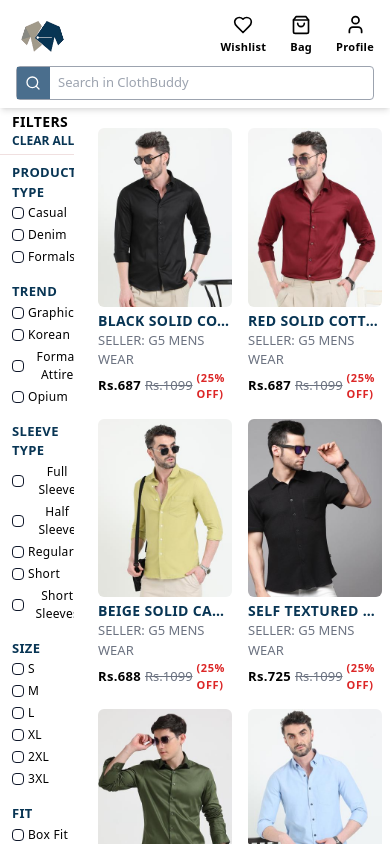
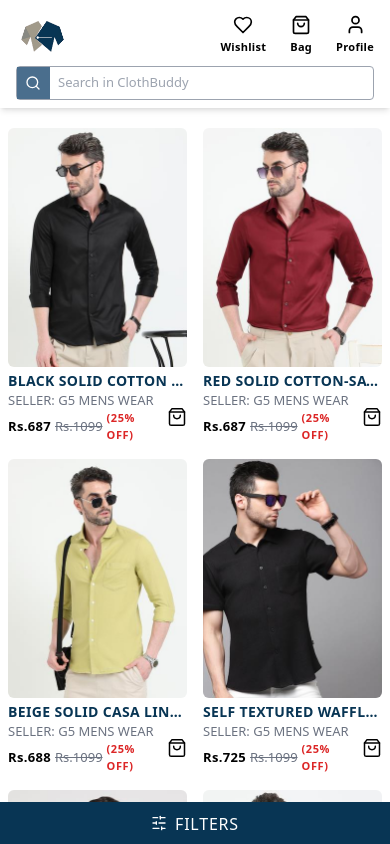
Before and after one commit to devSid-os/buyer-user-frontend2, a Next.js app: page /products in a window 390 px wide. Shown: the top 844 px of the page. Built offline with nearby package versions, Linux system fonts and the light colour scheme.

Commit message:
filters section made responsive

```diff
--- a/app/products/page.tsx
+++ b/app/products/page.tsx
@@ -1,162 +1,3 @@
-// 'use client';
-// import { Checkbox } from "@/components/ui/checkbox";
-// import { useEffect, useState } from 'react';
-// import { Suspense } from "react";
-// import { useMediaQuery } from 'react-responsive';
-// import { productList } from '@/constants/productData';
-// import { ScrollArea } from "@/components/ui/scroll-area";
-// import Products from "./Products";
-// import { usePathname, useRouter, useSearchParams } from "next/navigation";
-
-// const productFilters = [
-//   { name: 'Product Type', availableFilters: ['Casual', 'Denim', 'Formals'] },
-//   { name: 'Trend', availableFilters: ['Graphics', 'Korean', 'Formal Attire', 'Opium'] },
-//   { name: 'Sleeve Type', availableFilters: ['Full Sleeve', 'Half Sleeve', 'Regular', 'Short', 'Short Sleeves'] },
-//   { name: 'Size', availableFilters: ['S', 'M', 'L', 'XL', '2XL', '3XL'] },
-//   { name: 'Fit', availableFilters: ['Box Fit', 'Loose Fit', 'Oversized', 'Printed'] },
-//   { name: 'Color', availableFilters: ['Black', 'White', 'Blue', 'Red', 'Green', 'Yellow', 'Grey', 'Brown', 'Purple', 'Orange'] },
-// ];
-
-// export default function Men() {
-//   const router = useRouter();
-//   const pathname = usePathname();
-//   const searchParams = useSearchParams();
-//   const isSmallScreen = useMediaQuery({ query: '(max-width: 768px)' });
-
-//   const [selectedFilters, setSelectedFilters] = useState<{ [key: string]: string[] }>({});
-//   const [showApply, setShowApply] = useState<{ [key: string]: boolean }>({});
-
-//   // Convert spaces to underscores for storage & URL
-//   const formatForStorage = (text: string) => text.replace(/\s+/g, '_').toLowerCase();
-
-//   // Convert back to normal display format
-//   const formatForDisplay = (text: string) => text.replace(/_/g, ' ');
-
-//   useEffect(() => {
-//     const params = new URLSearchParams(searchParams.toString());
-//     let filters: { [key: string]: string[] } = {};
-
-//     productFilters.forEach(({ name }) => {
-//       const formattedCategory = formatForStorage(name);
-//       const paramValue = params.get(formattedCategory);
-//       if (paramValue) {
-//         filters[formattedCategory] = paramValue.split(','); // Convert URL string back to array
-//       }
-//     });
-
-//     setSelectedFilters(filters);
-//   }, [searchParams]);
-
-//   // Handle checkbox selection
-//   const handleCheckboxChange = (category: string, option: string) => {
-//     const formattedCategory = formatForStorage(category);
-
-//     setSelectedFilters((prevFilters) => {
-//       const selectedOptions = prevFilters[formattedCategory] || [];
-//       const updatedOptions = selectedOptions.includes(option)
-//         ? selectedOptions.filter((item) => item !== option)
-//         : [...selectedOptions, option];
-
-//       setShowApply((prev) => ({
-//         ...prev,
-//         [formattedCategory]: updatedOptions.length > 0,
-//       }));
-
-//       return { ...prevFilters, [formattedCategory]: updatedOptions };
-//     });
-//   };
-
-//   // Apply filters by updating the URL and making an API call
-//   const applyFilters = (category: string) => {
-//     const formattedCategory = formatForStorage(category);
-//     const params = new URLSearchParams(searchParams.toString());
-
-//     if (selectedFilters[formattedCategory]?.length) {
-//       params.set(formattedCategory, selectedFilters[formattedCategory].join(','));
-//     } else {
-//       params.delete(formattedCategory);
-//     }
-
-//     router.push(`${pathname}?${params.toString()}`, { scroll: false });
-
-//     setShowApply({});
-//   };
-
-//   return (
-//     <Suspense fallback={<div>Loading...</div>}>
-
-//       <div className="sm:px-auto mx-auto mt-28 pb-4 text-black md:mt-16">
-//         <div className="relative flex items-stretch gap-3">
-//           <div className="sticky top-20 left-0 h-[calc(100vh-5rem)] overflow-auto w-[20%]">
-//             <ScrollArea className="h-full pr-1">
-//               <div className="flex flex-col">
-//                 <div className='px-3 flex flex-wrap justify-between items-center'>
-//                   <p className='font-bold tracking-wide text-sm'>FILTERS</p>
-//                   <button
-//                     className='text-[#083554] text-[12px] font-semibold hover:text-[#4a6e8d]'
-//                     type="button"
-//                     onClick={() => {
-//                       setSelectedFilters({});
-//                       setShowApply({});
-//                       router.push(pathname, { scroll: false });
-//                     }}
-//                   >
-//                     CLEAR ALL
-//                   </button>
-//                 </div>
-
-//                 <div className='mt-1 border-r border-t border-b border-[#f0e0e0]'>
-//                   {productFilters.map((item, index) => {
-//                     const formattedCategory = formatForStorage(item.name); // Convert for storage
-
-//                     return (
-//                       <div className='p-2 px-3' key={index}>
-//                         <div className='flex justify-between'>
-//                           <p className='text-[13px] text-[#083554] tracking-wide font-semibold'>
-//                             {formatForDisplay(item.name).toUpperCase()} {/* Convert back for UI */}
-//                           </p>
-
-//                           {/* Show "Apply" button only if filters exist */}
-//                           {showApply[formattedCategory] && (
-//                             <button
-//                               className='rounded-sm tracking-wide font-semibold text-[10px] bg-[#083554] text-white px-2 py-1 hover:bg-[#4a6e8d] transition-all'
-//                               type="button"
-//                               onClick={() => applyFilters(item.name)}
-//                             >
-//                               APPLY
-//                             </button>
-//                           )}
-//                         </div>
-
-//                         <div className="flex flex-col gap-1 items-start mt-[2px]">
-//                           {item.availableFilters.map((filter, i) => (
-//                             <div className="flex gap-1 items-center" key={i}>
-//                               <Checkbox
-//                                 checked={selectedFilters[formattedCategory]?.includes(filter) || false}
-//                                 onCheckedChange={() => handleCheckboxChange(item.name, filter)}
-//                                 className="data-[state=checked]:bg-[#083554] h-3 w-3 before:w-1.5 before:h-1.5"
-//                               />
-//                               <button onClick={() => handleCheckboxChange(item.name, filter)} type="button" className="cursor-pointer tracking-wide text-[12px]">{filter}</button>
-//                             </div>
-//                           ))}
-//                         </div>
-//                       </div>
-//                     );
-//                   })}
-//                 </div>
-//               </div>
-//             </ScrollArea>
-//           </div>
-
-//           <div className="flex-1 w-full py-4">
-//             <Products products={productList} />
-//           </div>
-//         </div>
-//       </div>
-//     </Suspense>
-//   );
-// }
-
 "use client";
 import { Checkbox } from "@/components/ui/checkbox";
 import { useEffect, useState, Suspense } from "react";
@@ -165,6 +6,7 @@ import { productList } from "@/constants/productData";
 import { ScrollArea } from "@/components/ui/scroll-area";
 import Products from "./Products";
 import { usePathname, useRouter } from "next/navigation";
+import { SlidersHorizontal } from "lucide-react";
 
 const productFilters = [
   { name: "Product Type", availableFilters: ["Casual", "Denim", "Formals"] },
@@ -179,18 +21,16 @@ export default function Men() {
   const router = useRouter();
   const pathname = usePathname();
   const isSmallScreen = useMediaQuery({ query: "(max-width: 768px)" });
+  const [showMobileMenu, setShowMobileMenu] = useState(false)
+  const [selectedMobileFilter, setselectedMobileFilter] = useState<any>(productFilters[0]);
+  const [selectedFilters, setSelectedFilters] = useState<{ [key: string]: string[] }>({});
+  const [hasChanges, setHasChanges] = useState(false);
 
-  const [selectedFilters, setSelectedFilters] = useState<{ [key: string]: string[] }>({});
-  const [showApply, setShowApply] = useState<{ [key: string]: boolean }>({});
-
-  // Convert spaces to underscores for storage & URL
   const formatForStorage = (text: string) => text.replace(/\s+/g, "_").toLowerCase();
-
-  // Convert back to normal display format
   const formatForDisplay = (text: string) => text.replace(/_/g, " ");
 
+
   useEffect(() => {
-    // Read query params manually from window.location
     const params = new URLSearchParams(window.location.search);
     let filters: { [key: string]: string[] } = {};
 
@@ -198,55 +38,46 @@ export default function Men() {
       const formattedCategory = formatForStorage(name);
       const paramValue = params.get(formattedCategory);
       if (paramValue) {
-        filters[formattedCategory] = paramValue.split(","); // Convert URL string back to array
+        filters[formattedCategory] = paramValue.split(",");
       }
     });
 
     setSelectedFilters(filters);
   }, []);
 
-  // Handle checkbox selection
   const handleCheckboxChange = (category: string, option: string) => {
     const formattedCategory = formatForStorage(category);
-
     setSelectedFilters((prevFilters) => {
       const selectedOptions = prevFilters[formattedCategory] || [];
       const updatedOptions = selectedOptions.includes(option)
         ? selectedOptions.filter((item) => item !== option)
         : [...selectedOptions, option];
-
-      setShowApply((prev) => ({
-        ...prev,
-        [formattedCategory]: updatedOptions.length > 0,
-      }));
-
+      setHasChanges(true);
       return { ...prevFilters, [formattedCategory]: updatedOptions };
     });
   };
 
-  // Apply filters by updating the URL and making an API call
-  const applyFilters = (category: string) => {
-    const formattedCategory = formatForStorage(category);
-    const params = new URLSearchParams(window.location.search);
+  const applyFilters = () => {
+    const params = new URLSearchParams();
 
-    if (selectedFilters[formattedCategory]?.length) {
-      params.set(formattedCategory, selectedFilters[formattedCategory].join(","));
-    } else {
-      params.delete(formattedCategory);
+    Object.keys(selectedFilters).forEach((category) => {
+      if (selectedFilters[category]?.length) {
+        params.set(category, selectedFilters[category].join(","));
       }
+    });
 
     router.push(`${pathname}?${params.toString()}`, { scroll: false });
-
-    setShowApply({});
+    setHasChanges(false);
+    setShowMobileMenu(false);
   };
 
   return (
     <Suspense fallback={<div>Loading...</div>}>
       <div className="sm:px-auto mx-auto mt-28 pb-4 text-black md:mt-16">
         <div className="relative flex items-stretch gap-3">
-          <div className="sticky top-20 left-0 h-[calc(100vh-5rem)] overflow-auto w-[20%]">
+          <div className="sticky top-20 left-0 h-[calc(100vh-5rem)] overflow-auto w-[20%] hidden md:block">
             <ScrollArea className="h-full pr-1">
-              <div className="flex flex-col">
+              <div className="flex flex-col relative">
                 <div className="px-3 flex flex-wrap justify-between items-center">
                   <p className="font-bold tracking-wide text-sm">FILTERS</p>
                   <button
@@ -254,7 +85,7 @@ export default function Men() {
                     type="button"
                     onClick={() => {
                       setSelectedFilters({});
-                      setShowApply({});
+                      setHasChanges(false);
                       router.push(pathname, { scroll: false });
                     }}
                   >
@@ -263,32 +94,16 @@ export default function Men() {
                 </div>
 
                 <div className="mt-1 border-r border-t border-b border-[#f0e0e0]">
-                  {productFilters.map((item, index) => {
-                    const formattedCategory = formatForStorage(item.name);
-
-                    return (
+                  {productFilters.map((item, index) => (
                     <div className="p-2 px-3" key={index}>
-                        <div className="flex justify-between">
                       <p className="text-[13px] text-[#083554] tracking-wide font-semibold">
                         {formatForDisplay(item.name).toUpperCase()}
                       </p>
-
-                          {showApply[formattedCategory] && (
-                            <button
-                              className="rounded-sm tracking-wide font-semibold text-[10px] bg-[#083554] text-white px-2 py-1 hover:bg-[#4a6e8d] transition-all"
-                              type="button"
-                              onClick={() => applyFilters(item.name)}
-                            >
-                              APPLY
-                            </button>
-                          )}
-                        </div>
-
                       <div className="flex flex-col gap-1 items-start mt-[2px]">
                         {item.availableFilters.map((filter, i) => (
                           <div className="flex gap-1 items-center" key={i}>
                             <Checkbox
-                                checked={selectedFilters[formattedCategory]?.includes(filter) || false}
+                              checked={selectedFilters[formatForStorage(item.name)]?.includes(filter) || false}
                               onCheckedChange={() => handleCheckboxChange(item.name, filter)}
                               className="data-[state=checked]:bg-[#083554] h-3 w-3 before:w-1.5 before:h-1.5"
                             />
@@ -303,9 +118,18 @@ export default function Men() {
                         ))}
                       </div>
                     </div>
-                    );
-                  })}
+                  ))}
                 </div>
+
+                {hasChanges && (
+                  <button
+                    className="absolute top-6 right-1 mt-3 mx-3 bg-[#083554] text-white rounded-md text-[12px] p-1 px-2 hover:bg-[#4a6e8d] transition-all"
+                    type="button"
+                    onClick={applyFilters}
+                  >
+                    APPLY FILTERS
+                  </button>
+                )}
               </div>
             </ScrollArea>
           </div>
@@ -314,6 +138,50 @@ export default function Men() {
             <Products products={productList} />
           </div>
         </div>
+
+        {/* FOR SMALLER SCREENS */}
+        {(showMobileMenu && isSmallScreen) && <div style={{ zIndex: 2000 }} className="z-10 fixed top-0 left-0 w-full h-full bg-white">
+          <div className="w-full h-full flex relative">
+
+            <div className="bg-[#eaeaea] w-[30%] flex flex-col items-start">
+              {
+                productFilters.map((item) => (
+                  <button key={item.name} onClick={() => setselectedMobileFilter(item)} className={`p-2 font-[500] ${selectedMobileFilter.name === item.name && 'bg-white '} w-full text-black text-left`}>
+                    {item.name}
+                  </button>
+                ))
+              }
+            </div>
+            <div className="flex-1 flex flex-col items-start gap-4 p-2 px-4">
+              {selectedMobileFilter.availableFilters.map((item: any, i: any) => (
+                <div className="flex gap-1 items-center" key={i}>
+                  <Checkbox
+                    checked={selectedFilters[formatForStorage(selectedMobileFilter.name)]?.includes(item) || false}
+                    onCheckedChange={() => handleCheckboxChange(selectedMobileFilter.name, item)}
+                    className="data-[state=checked]:bg-[#083554] h-4 w-4 before:w-1.5 before:h-1.5"
+                  />
+                  <button
+                    onClick={() => handleCheckboxChange(selectedMobileFilter.name, item)}
+                    type="button"
+                    className="cursor-pointer tracking-wide text-sm"
+                  >
+                    {item}
+                  </button>
+                </div>
+              ))}
+            </div>
+            <div className="flex gap-3 w-full absolute left-0 bottom-0 p-2 bg-white" style={{borderTop: '1px solid black'}}>
+              <button onClick={() => setShowMobileMenu(false)} className="font-[500] flex-1 p-1 rounded-md" style={{border: '1px solid #000'}}>Close</button>
+              <button onClick={applyFilters} className="font-[500] flex-1 p-1 rounded-md bg-[#083554] text-white" style={{border: '1px solid #083554'}}>Apply</button>
+            </div>
+          </div>
+        </div>}
+
+        <div className="fixed z-5 bottom-0 left-0 w-full md:hidden">
+          <button onClick={() => setShowMobileMenu(true)} className="flex items-center justify-center gap-2 py-2 w-full bg-[#083554] text-white uppercase font-[500] tracking-wider">
+            <SlidersHorizontal size={16} /><span className="mt-[2px]">Filters</span>
+          </button>
+        </div>
       </div>
     </Suspense>
   );
```
Lines whose indentation alone changed are shown as unchanged.
